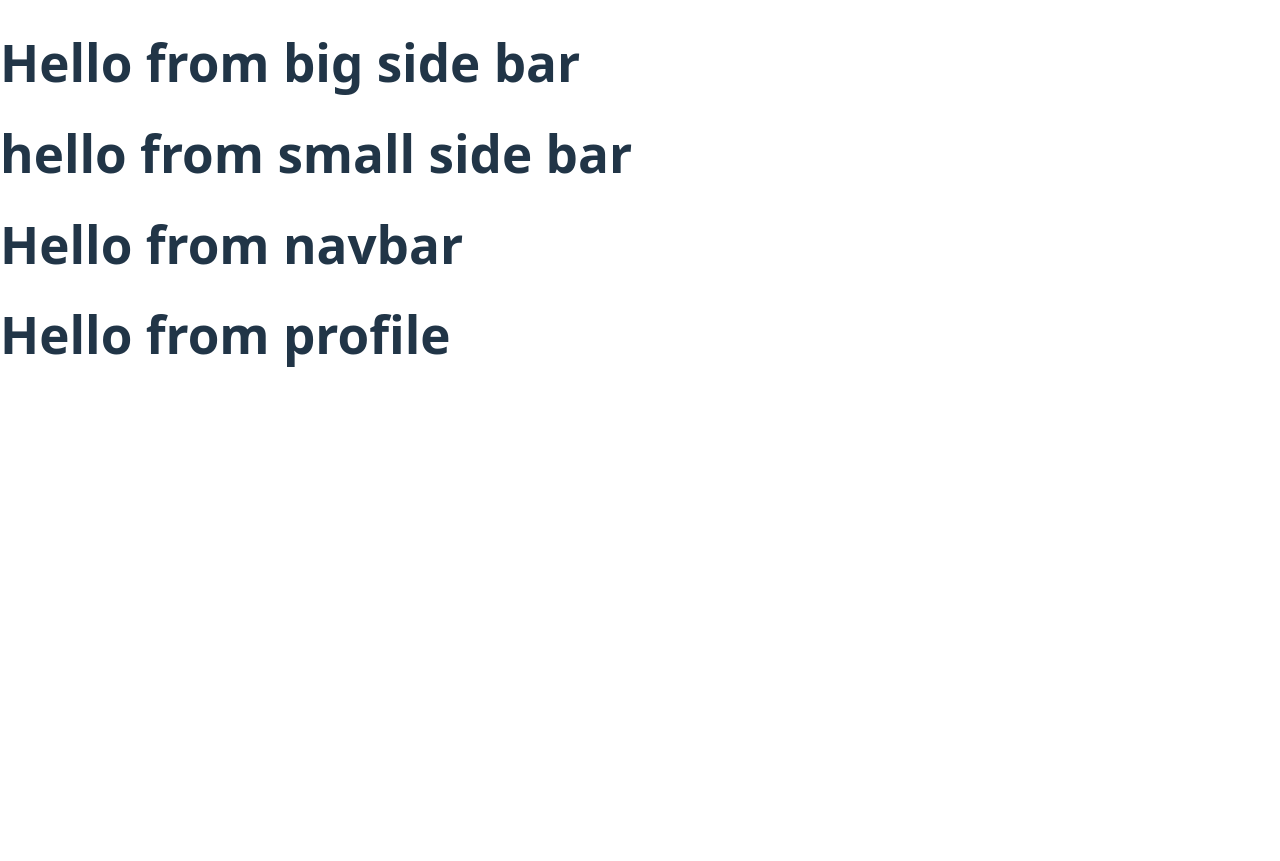
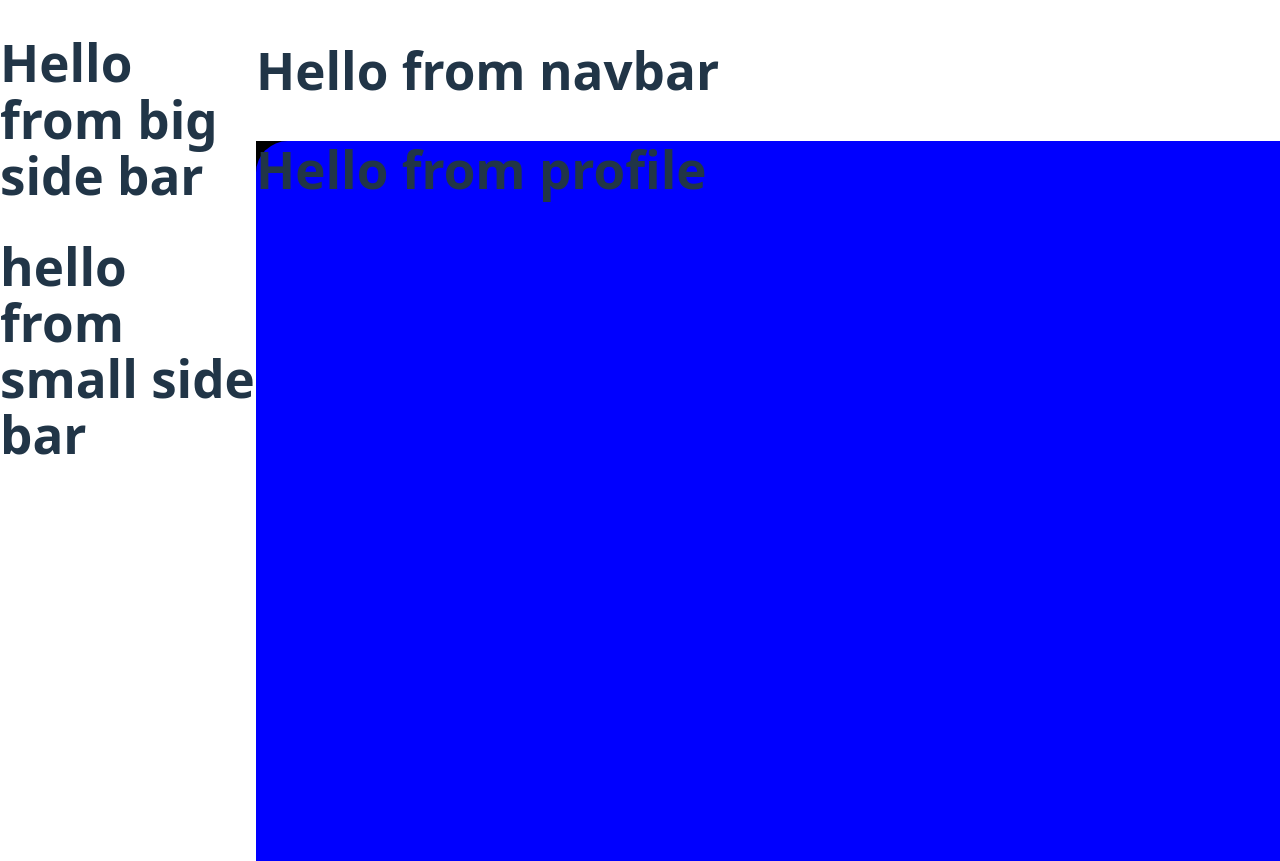
Before and after one commit to Salim255/tasks-manager, a React (Vite) app: page /profile in a window 1280 px wide. Before the commit the page ends 800 px from the top, so only its background shows below. Built offline with nearby package versions, Linux system fonts and the light colour scheme.

Commit message:
built: the dashboard layout

```diff
--- a/package.json
+++ b/package.json
@@ -24,6 +24,7 @@
     "eslint-plugin-react-hooks": "^7.0.1",
     "eslint-plugin-react-refresh": "^0.4.24",
     "globals": "^16.5.0",
+    "sass": "^1.97.3",
     "typescript": "~5.9.3",
     "typescript-eslint": "^8.48.0",
     "vite": "^7.3.1"
--- a/src/features/dashboard/Dashboard.tsx
+++ b/src/features/dashboard/Dashboard.tsx
@@ -1,3 +1,4 @@
+import './_dashboard.scss';
 import { Outlet } from "react-router-dom";
 import { BigSidebar } from "./components/BigSidebar";
 import { Navbar } from "./components/Navbar";
@@ -6,12 +7,14 @@ import { SmallSidebar } from "./components/SmallSidebar";
 
 export const Dashboard = () => {
     return(
-       <main>
-            <BigSidebar></BigSidebar>
-            <SmallSidebar></SmallSidebar>
-            <div>
-                <Navbar></Navbar>
-                <div>
+       <main className="dashboard">
+            <div className='dashboard__sidebar'>
+                <BigSidebar></BigSidebar>
+                <SmallSidebar></SmallSidebar>
+            </div>
+            <div className='dashboard__navbar'>
+                <Navbar ></Navbar>
+                <div className='dashboard__children'>
                     <Outlet></Outlet>
                 </div>
             </div>
--- /dev/null
+++ b/src/features/dashboard/_dashboard.scss
@@ -0,0 +1,21 @@
+.dashboard {
+    background-color: red;
+    width: 100dvw;
+    height: 100dvh;
+
+    display: grid;
+    grid-template-columns: 20% 80%;
+    &__children {
+        background-color: black;
+    }
+    &__sidebar {
+        background-color: white;
+    }
+    &__navbar {
+         background-color: white;
+    }
+
+    .navbar {
+
+    }
+}
--- a/src/features/dashboard/components/Navbar.tsx
+++ b/src/features/dashboard/components/Navbar.tsx
@@ -1,5 +1,9 @@
+import './_navbar.scss';
+
 export const Navbar = () => {
     return (
-        <h1>Hello from navbar</h1>
+        <section className="navbar">
+            <h1>Hello from navbar</h1>
+        </section>
     )
 }
--- /dev/null
+++ b/src/features/dashboard/components/_navbar.scss
@@ -0,0 +1,3 @@
+.navbar {
+    //height: 100%;
+}
--- a/src/features/profile/Profile.tsx
+++ b/src/features/profile/Profile.tsx
@@ -1,5 +1,9 @@
+import './_profile.scss';
+
 export const Profile = () => {
     return (
-        <h1>Hello from profile</h1>
+        <section className="profile">
+            <h1>Hello from profile</h1>
+        </section>
     )
 }
--- /dev/null
+++ b/src/features/profile/_profile.scss
@@ -0,0 +1,5 @@
+.profile {
+    background-color: blue;
+    min-height: 90vh;
+    border-top-left-radius: 2rem;
+}
```
Also changed, not shown: 1 other file (tests, documents, lock files or other folders).
